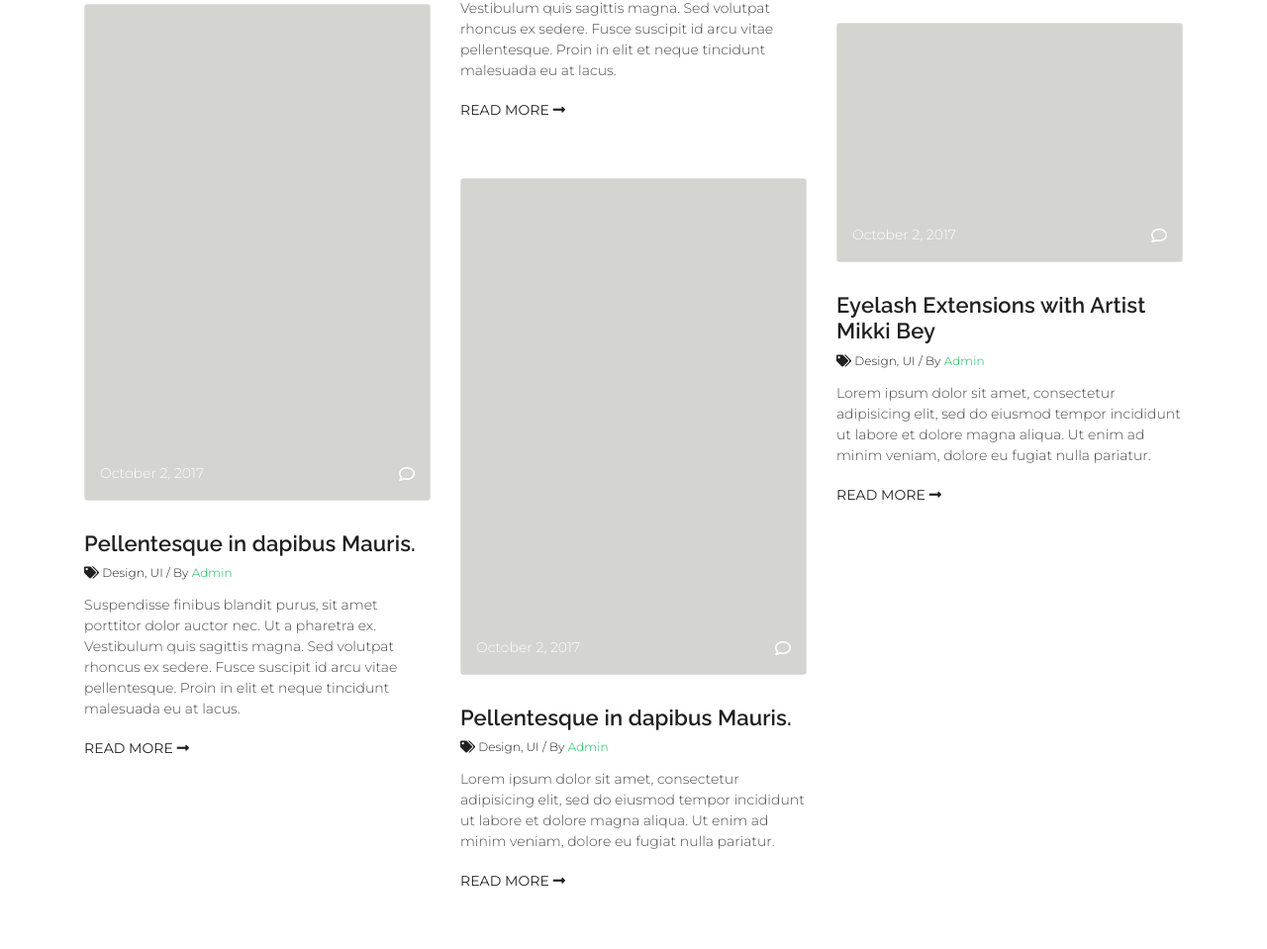
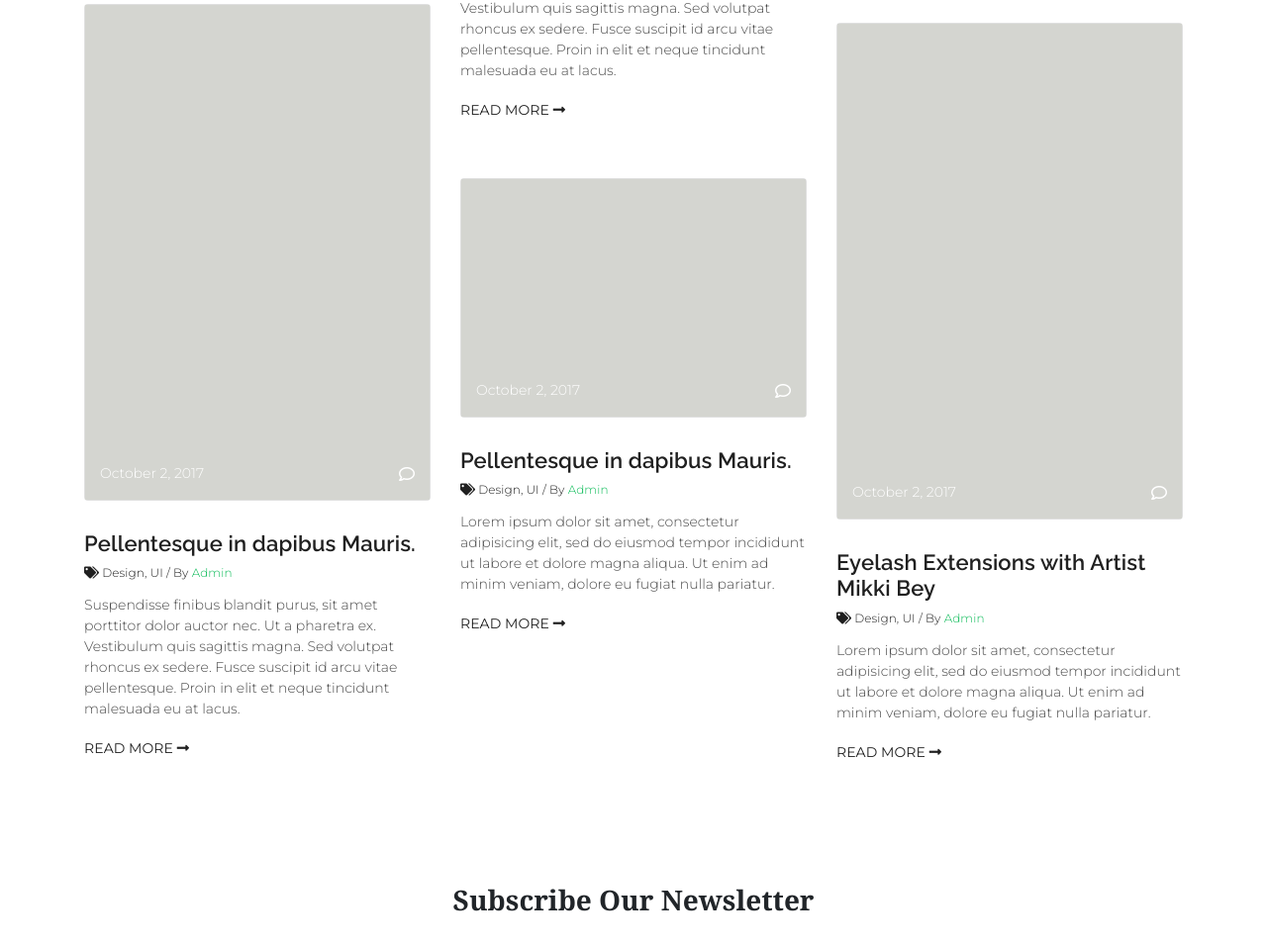
Before and after one commit to coatceatl/blog, a website: page index.html in a window 1280 px wide. Shown: the part 831-1790 px from the top of the page at 99% size. After the commit the page ends 1765 px from the top, so only its background shows below. Drawn offline with Linux system fonts and the light colour scheme.

Commit message:
added block subscribe

```diff
--- a/index.html
+++ b/index.html
@@ -156,7 +156,7 @@
 
             <div class='col-12 col-sm-6 col-md-4 grid-item post'>
               <div class='card'>
-                <div class='post-image image1'></div>
+                <div class='post-image image4'></div>
                 <div class='post-comments d-flex justify-content-between align-items-center'>
                   <time datetime='2017-10-02'>October 2, 2017</time>
                   <div class='item-overlay'>
@@ -180,7 +180,7 @@
 
            <div class='col-12 col-sm-6 col-md-4 grid-item post'>
              <div class='card'>
-                <div class='post-image image4'></div>
+                <div class='post-image image1'></div>
                 <div class='post-comments d-flex justify-content-between align-items-center'>
                   <time datetime='2017-10-02'>October 2, 2017</time>
                   <div class='item-overlay'>
@@ -203,7 +203,16 @@
             </div>
 
           </div>
+        </div>
+      </section>
 
+      <section class='subscrible'>
+        <div class='container-fluid text-center'>
+          <div class='row'>
+            <div class='col-12'>
+              <h3 class='subscrible-title'>Subscribe Our Newsletter</h3>
+            </div>
+          </div>
         </div>
       </section>
     </main>
```
